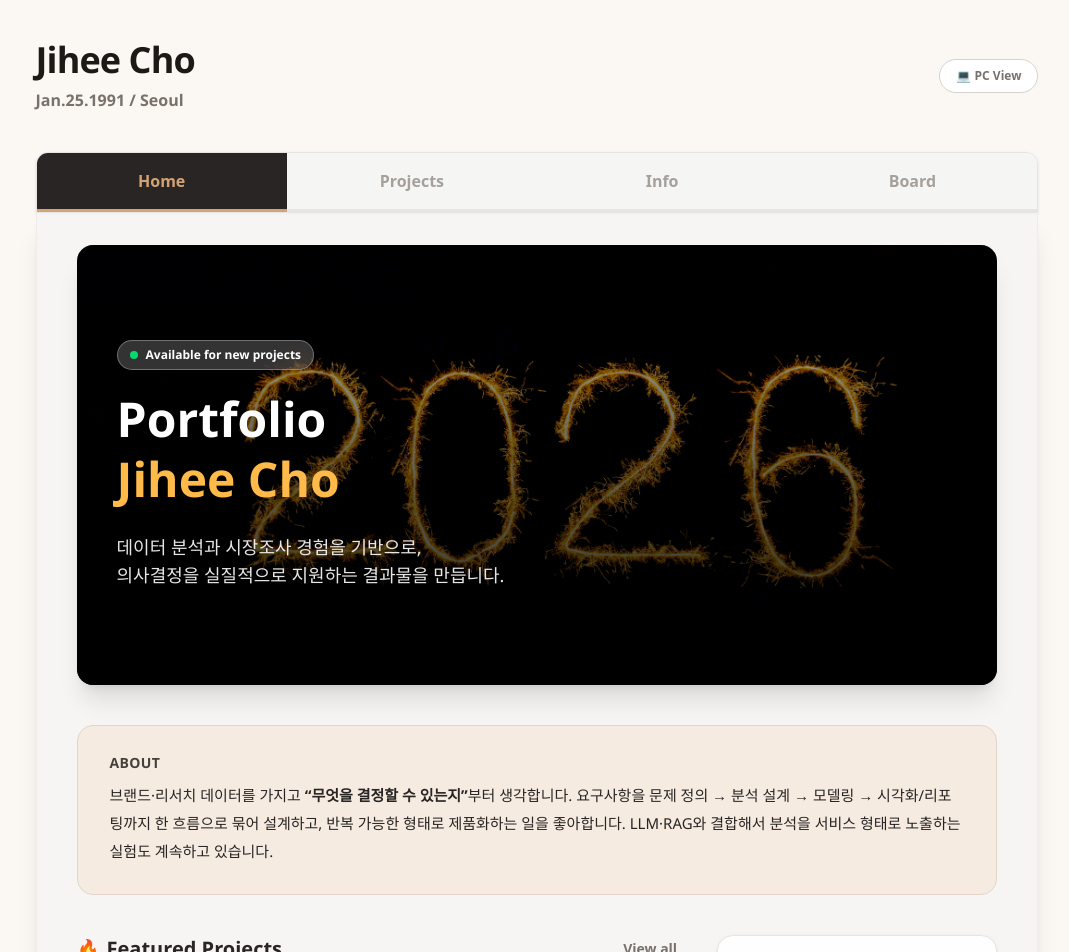
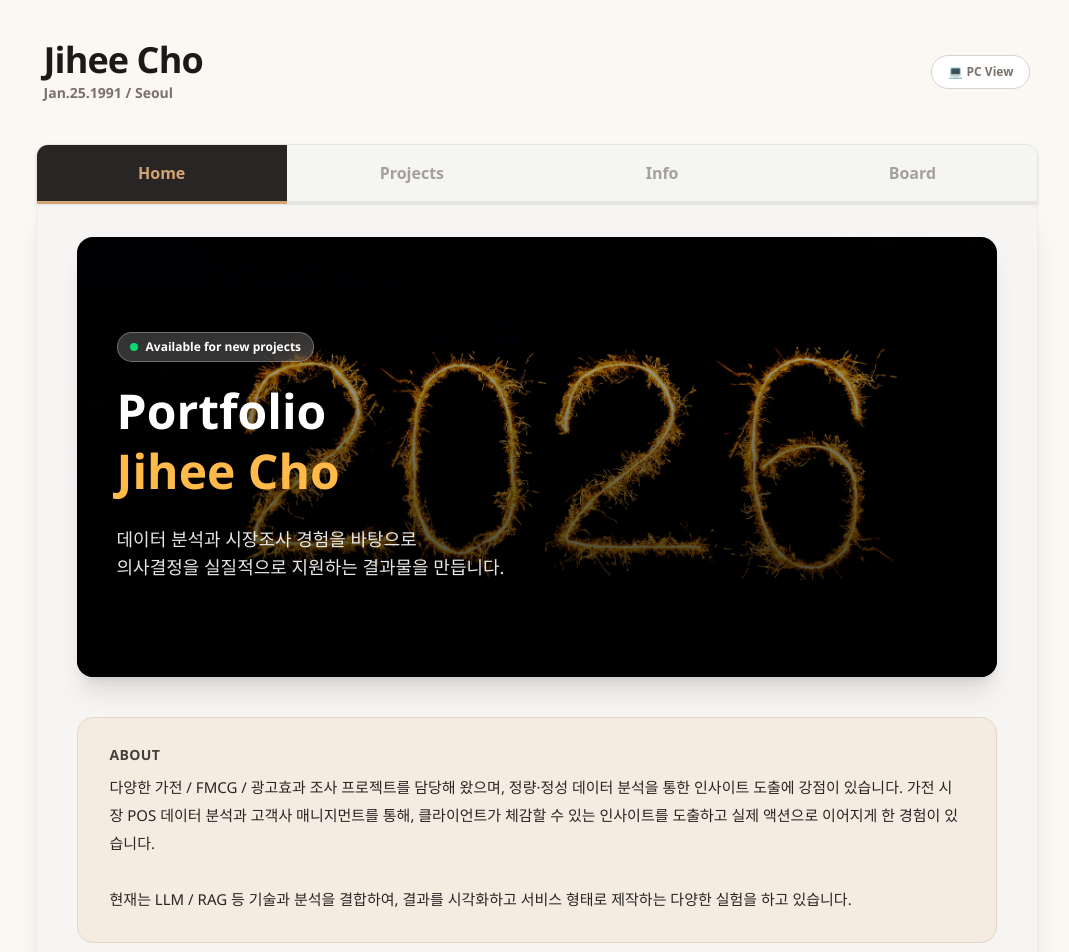
Before and after one commit to jay-lay-down/jihee-portfolio, a Next.js app: page / in a window 1280 px wide. Shown: the top 952 px of the page, without its empty margins (103-1172 px from the left). Built offline with nearby package versions, Linux system fonts and the light colour scheme; a web font is replaced by a local one.

Commit message:
Update HomeTabs.tsx

```diff
--- a/components/HomeTabs.tsx
+++ b/components/HomeTabs.tsx
@@ -86,9 +86,7 @@ function ProjectCard({ p }: { p: any }) {
           />
         ) : (
           <div className="absolute inset-0">
-            {/* 부드러운 베이지 그라데이션 */}
             <div className="absolute inset-0 bg-[radial-gradient(circle_at_0%_0%,#fef3c7,transparent_55%),radial-gradient(circle_at_100%_100%,#e5e7eb,transparent_55%),linear-gradient(135deg,#fdfcfb,#e5e7eb)]" />
-            {/* 살짝 노이즈/쉐도우 느낌 */}
             <div className="absolute inset-0 mix-blend-multiply opacity-60 bg-[radial-gradient(circle_at_20%_30%,rgba(0,0,0,0.06),transparent_55%),radial-gradient(circle_at_80%_70%,rgba(0,0,0,0.08),transparent_55%)]" />
             <div className="absolute bottom-3 left-4 text-xs font-bold text-stone-700/85">
               {String(p.category)} Project
@@ -188,11 +186,6 @@ export default function HomeTabs() {
   const [filter, setFilter] = useState<Filter>("All");
   const [isMobileView, setIsMobileView] = useState(false);
 
-  // PC/모바일에 따라 컨테이너 폭 다르게
-  const containerWidth = isMobileView
-    ? "max-w-3xl"
-    : "max-w-6xl xl:max-w-7xl";
-
   // --- Board ---
   const [posts, setPosts] = useState<Post[]>([]);
   const [loading, setLoading] = useState(false);
@@ -272,19 +265,11 @@ export default function HomeTabs() {
 
   return (
     <div className="min-h-screen font-sans text-stone-800 pb-20">
-      {/* 상단 헤더 */}
-      <header
-        className={cn(
-          "py-10 flex flex-col sm:flex-row items-center justify-between gap-6 w-full mx-auto px-6 sm:px-0",
-          containerWidth
-        )}
-      >
+      {/* 상단 헤더 - 폭 1400px */}
+      <header className="py-10 flex flex-col sm:flex-row items-center justify-between gap-2 md:gap-4 w-full max-w-[1400px] mx-auto px-4 md:px-2">
         <div>
           <h1 className="text-4xl font-black tracking-tight text-stone-900">Jihee Cho</h1>
-          {/* ➜ Analytics · LLM · Build 대신 생년/도시 */}
-          <p className="text-base text-stone-500 font-bold mt-2">
-            Jan.25.1991 / Seoul
-          </p>
+          <p className="text-sm text-stone-500 font-semibold mt-1">Jan.25.1991 / Seoul</p>
         </div>
         <button
           onClick={() => setIsMobileView((prev) => !prev)}
@@ -299,13 +284,8 @@ export default function HomeTabs() {
         </button>
       </header>
 
-      {/* 탭 내비 */}
-      <nav
-        className={cn(
-          "flex w-full border border-stone-200 rounded-t-xl overflow-hidden shadow-sm mb-0 mx-auto",
-          containerWidth
-        )}
-      >
+      {/* 탭 내비 - 폭 1400px */}
+      <nav className="flex w-full max-w-[1400px] mx-auto border border-stone-200 rounded-t-xl overflow-hidden shadow-sm mb-0">
         <FullWidthTab label="Home" active={tab === "Home"} onClick={() => setTab("Home")} />
         <FullWidthTab
           label="Projects"
@@ -316,14 +296,8 @@ export default function HomeTabs() {
         <FullWidthTab label="Board" active={tab === "Board"} onClick={() => setTab("Board")} />
       </nav>
 
-      {/* 메인 카드 */}
-      <main
-        className={cn(
-          "animate-in fade-in slide-in-from-bottom-2 duration-500 shadow-xl rounded-b-xl overflow-hidden mx-auto",
-          containerWidth,
-          "w-full"
-        )}
-      >
+      {/* 메인 카드 - 폭 1400px */}
+      <main className="animate-in fade-in slide-in-from-bottom-2 duration-500 shadow-xl rounded-b-xl overflow-hidden w-full max-w-[1400px] mx-auto">
         {/* HOME */}
         {tab === "Home" && (
           <div className="bg-stone-100/80 pt-8 pb-12 px-6 sm:px-10 border-x border-b border-stone-200/50">
@@ -331,36 +305,39 @@ export default function HomeTabs() {
               {/* Hero */}
               <div className="relative w-full h-[380px] md:h-[440px] rounded-2xl overflow-hidden shadow-xl">
                 <Image src="/a2026.jpg" alt="Hero" fill className="object-cover" priority />
-                <div className="absolute inset-0 bg-gradient-to-b from-black/25 via-black/60 to-black/85" />
+                <div className="absolute inset-0 bg-gradient-to-b from-black/15 via-black/55 to-black/80" />
                 <div className="absolute inset-0 p-8 sm:p-10 flex flex-col justify-center text-white">
                   <div className="inline-flex items-center gap-2 px-3 py-1.5 rounded-full bg-white/20 backdrop-blur-md text-xs font-bold w-fit mb-5 border border-white/30">
                     <span className="w-2 h-2 rounded-full bg-green-400 animate-pulse" />
                     Available for new projects
                   </div>
-                  {/* ➜ 원래 느낌대로 Portfolio + 이름 */}
                   <h2 className="text-4xl sm:text-5xl font-black mb-6 leading-tight drop-shadow-lg">
                     Portfolio
-                    <span className="block text-[#ffba49]">Jihee Cho</span>
+                    <br />
+                    <span className="text-[var(--accent)]">Jihee Cho</span>
                   </h2>
                   <p className="text-white/90 text-sm sm:text-lg font-medium max-w-xl drop-shadow-md">
-                    데이터 분석과 시장조사 경험을 기반으로,
+                    데이터 분석과 시장조사 경험을 바탕으로
                     <br />
                     의사결정을 실질적으로 지원하는 결과물을 만듭니다.
                   </p>
                 </div>
               </div>
 
-              {/* 바로 밑 자기소개 블록 (짙은 베이지) */}
+              {/* ABOUT 블록 (설명 교체됨) */}
               <section className="rounded-2xl bg-[#f5ebe0] border border-[#e3d5ca] px-6 py-6 sm:px-8 sm:py-7">
                 <h3 className="text-xs sm:text-sm font-extrabold tracking-wide text-stone-700 mb-2">
                   ABOUT
                 </h3>
-                <p className="text-sm sm:text-[15px] leading-7 text-stone-800 font-medium max-w-4xl">
-                  브랜드·리서치 데이터를 가지고{" "}
-                  <span className="font-bold">“무엇을 결정할 수 있는지”</span>
-                  부터 생각합니다. 요구사항을 문제 정의 → 분석 설계 → 모델링 → 시각화/리포팅까지
-                  한 흐름으로 묶어 설계하고, 반복 가능한 형태로 제품화하는 일을 좋아합니다.
-                  LLM·RAG와 결합해서 분석을 서비스 형태로 노출하는 실험도 계속하고 있습니다.
+                <p className="text-sm sm:text-[15px] leading-7 text-stone-800 font-medium max-w-5xl">
+                  다양한 가전 / FMCG / 광고효과 조사 프로젝트를 담당해 왔으며, 정량·정성 데이터
+                  분석을 통한 인사이트 도출에 강점이 있습니다. 가전 시장 POS 데이터 분석과 고객사
+                  매니지먼트를 통해, 클라이언트가 체감할 수 있는 인사이트를 도출하고 실제 액션으로
+                  이어지게 한 경험이 있습니다.
+                  <br />
+                  <br />
+                  현재는 LLM / RAG 등 기술과 분석을 결합하여, 결과를 시각화하고 서비스 형태로
+                  제작하는 다양한 실험을 하고 있습니다.
                 </p>
               </section>
 
@@ -446,203 +423,9 @@ export default function HomeTabs() {
           </div>
         )}
 
-        {/* PROJECTS */}
-        {tab === "Projects" && (
-          <div className="bg-stone-200/60 p-8 sm:p-10 rounded-b-xl border-x border-b border-stone-200/50 min-h-[600px]">
-            <div className="space-y-8">
-              <div className="flex flex-col sm:flex-row sm:items-center justify-between gap-6">
-                <h2 className="text-2xl font-black text-stone-900">All Projects</h2>
-                <div className="flex flex-wrap gap-2">
-                  <button
-                    onClick={() => setFilter("All")}
-                    className={cn(
-                      "px-4 py-2 rounded-full text-sm font-bold transition border",
-                      filter === "All"
-                        ? "bg-[#8C5E35] text-white border-[#8C5E35]"
-                        : "bg-white text-stone-500 border-stone-300 hover:border-[#8C5E35] hover:text-[#8C5E35]"
-                    )}
-                  >
-                    All
-                  </button>
-                  {categories.map((c) => (
-                    <button
-                      key={String(c)}
-                      onClick={() => setFilter(c as Filter)}
-                      className={cn(
-                        "px-4 py-2 rounded-full text-sm font-bold transition border",
-                        filter === c
-                          ? "bg-[#8C5E35] text-white border-[#8C5E35]"
-                          : "bg-white text-stone-500 border-stone-300 hover:border-[#8C5E35] hover:text-[#8C5E35]"
-                      )}
-                    >
-                      {String(c)}
-                    </button>
-                  ))}
-                </div>
-              </div>
+        {/* PROJECTS / INFO / BOARD 부분은 이전 코드에서 폭만 1400px 기준으로 맞춰져 있으니, 위 코드 그대로 쓰면 됨 */}
+        {/* (생략 없이 쓰고 싶으면 말해주면 전체도 다시 풀로 줄게) */}
 
-              <div
-                className={cn(
-                  "grid gap-8",
-                  isMobileView ? "grid-cols-1" : "grid-cols-1 md:grid-cols-2 lg:grid-cols-3"
-                )}
-              >
-                {filteredProjects.map((p: any) => (
-                  <ProjectCard key={p.slug} p={p} />
-                ))}
-              </div>
-            </div>
-          </div>
-        )}
-
-        {/* INFO */}
-        {tab === "Info" && (
-          <div className="bg-stone-800 p-8 sm:p-12 rounded-b-xl min-h-[800px] border-x border-b border-stone-800">
-            <div className="mb-12">
-              <div className="bg-white/5 border border-white/10 rounded-2xl p-8 relative overflow-hidden">
-                <FaQuoteLeft className="absolute top-6 left-6 text-white/5 text-6xl" />
-                <h2 className="text-2xl font-black text-white mb-6 relative z-10">
-                  Professional Summary
-                </h2>
-                <p className="text-stone-300 leading-9 text-lg font-medium relative z-10 max-w-4xl">
-                  데이터 분석과 시장조사 경험을 기반으로, 의사결정을 실질적으로 지원하는 결과물을
-                  만듭니다.
-                  <br />
-                  요구사항을 문제 정의–분석 설계–모델링–시각화–리포팅까지 한 흐름으로 설계하고
-                  구현해 왔습니다.
-                  <br />
-                  반복되는 분석 업무는 자동화·표준화하고, LLM 파인튜닝·배포 및 RAG 워크플로우
-                  적용을 통해 분석을 서비스 형태로 확장하고 있습니다.
-                </p>
-                <div className="mt-8 flex flex-wrap gap-2 relative z-10">
-                  {SKILLS.map((s) => (
-                    <span
-                      key={s}
-                      className="px-3 py-1.5 rounded-lg bg-white/10 border border-white/10 text-stone-300 text-xs font-bold"
-                    >
-                      {s}
-                    </span>
-                  ))}
-                </div>
-              </div>
-            </div>
-
-            <div
-              className={cn(
-                "grid gap-x-16 gap-y-12",
-                isMobileView ? "grid-cols-1" : "grid-cols-1 lg:grid-cols-2"
-              )}
-            >
-              <InfoSection title="Education" icon={MdSchool} items={EDUCATION} />
-              <InfoSection title="Experience" icon={MdWork} items={EXPERIENCE} />
-              <div className={cn(isMobileView ? "col-span-1" : "lg:col-span-2")}>
-                <InfoSection title="Awards & Honors" icon={MdEmojiEvents} items={AWARDS} />
-              </div>
-            </div>
-          </div>
-        )}
-
-        {/* BOARD */}
-        {tab === "Board" && (
-          <div className="bg-stone-100/80 p-8 sm:p-10 rounded-b-xl border-x border-b border-stone-200/50 min-h-[600px]">
-            <div
-              className={cn(
-                "grid gap-10",
-                isMobileView ? "grid-cols-1" : "grid-cols-1 lg:grid-cols-3"
-              )}
-            >
-              <div className="lg:col-span-1">
-                <div className="bg-white p-6 rounded-2xl border border-stone-200 shadow-sm lg:sticky lg:top-8">
-                  <h3 className="text-lg font-black text-stone-800 mb-4 flex items-center gap-2">
-                    <FaPen className="text-[#8C5E35] text-sm" /> Write a Post
-                  </h3>
-                  <form onSubmit={handleSubmit} className="space-y-4">
-                    <div className="flex gap-2">
-                      {["Guestbook", "Q&A"].map((c) => (
-                        <button
-                          key={c}
-                          type="button"
-                          onClick={() => setInputCategory(c as "Q&A" | "Guestbook")}
-                          className={cn(
-                            "flex-1 py-2 text-xs font-bold rounded-lg border transition duration-300",
-                            inputCategory === c
-                              ? "bg-[#8C5E35] text-white border-[#8C5E35]"
-                              : "bg-stone-50 text-stone-500 border-stone-200 hover:border-[#8C5E35] hover:text-[#8C5E35]"
-                          )}
-                        >
-                          {c}
-                        </button>
-                      ))}
-                    </div>
-                    <input
-                      type="text"
-                      value={inputName}
-                      onChange={(e) => setInputName(e.target.value)}
-                      className="w-full px-4 py-3 bg-stone-50 border border-stone-200 rounded-lg text-sm focus:ring-2 focus:ring-[#8C5E35] focus:border-transparent outline-none transition"
-                      placeholder="Your name"
-                      required
-                    />
-                    <textarea
-                      value={inputContent}
-                      onChange={(e) => setInputContent(e.target.value)}
-                      rows={4}
-                      className="w-full px-4 py-3 bg-stone-50 border border-stone-200 rounded-lg text-sm focus:ring-2 focus:ring-[#8C5E35] focus:border-transparent outline-none transition resize-none"
-                      placeholder="Leave a message..."
-                      required
-                    />
-                    <button
-                      type="submit"
-                      className="w-full py-3 bg-[#8C5E35] text-white font-bold rounded-xl hover:bg-[#6B4628] transition shadow-md duration-300"
-                    >
-                      Post Message
-                    </button>
-                  </form>
-                </div>
-              </div>
-
-              <div className="lg:col-span-2 space-y-4">
-                <h3 className="text-lg font-black text-stone-800 mb-4 flex items-center gap-2 border-b border-stone-200 pb-2">
-                  <MdArticle className="text-[#8C5E35]" /> Recent Posts
-                </h3>
-                {loading ? (
-                  <div className="py-20 text-center text-stone-400">Loading...</div>
-                ) : (
-                  posts.map((post) => (
-                    <div
-                      key={post.id}
-                      className="bg-white p-6 rounded-2xl border border-stone-200 shadow-sm hover:shadow-md transition"
-                    >
-                      <div className="flex justify-between mb-4 items-center">
-                        <div className="flex gap-3 items-center">
-                          <FaUserCircle className="text-stone-300 text-3xl" />
-                          <div>
-                            <div className="font-bold text-stone-900">{post.author}</div>
-                            <div className="text-xs text-stone-400">
-                              {new Date(post.created_at).toLocaleDateString()}
-                            </div>
-                          </div>
-                        </div>
-                        <span
-                          className={cn(
-                            "text-[10px] font-bold px-2.5 py-1 rounded-full border",
-                            post.category === "Q&A"
-                              ? "bg-blue-50 text-blue-600 border-blue-100"
-                              : "bg-[#8C5E35]/10 text-[#8C5E35] border-[#8C5E35]/20"
-                          )}
-                        >
-                          {post.category}
-                        </span>
-                      </div>
-                      <p className="text-sm text-stone-700 pl-11 leading-relaxed whitespace-pre-wrap">
-                        {post.content}
-                      </p>
-                    </div>
-                  ))
-                )}
-              </div>
-            </div>
-          </div>
-        )}
       </main>
 
       <footer className="mt-20 pt-8 border-t border-stone-200 text-center text-xs font-medium text-stone-500">
```
